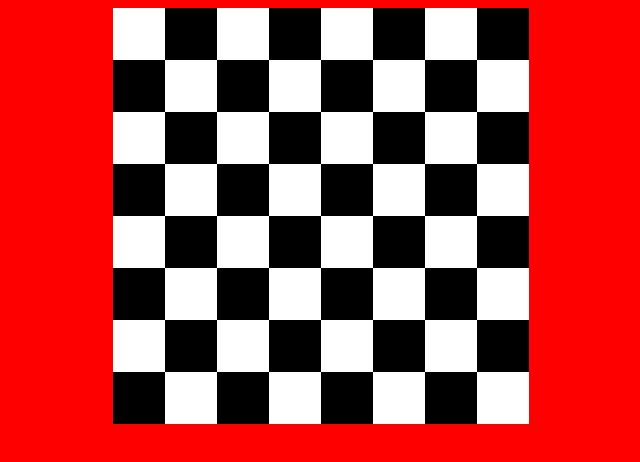
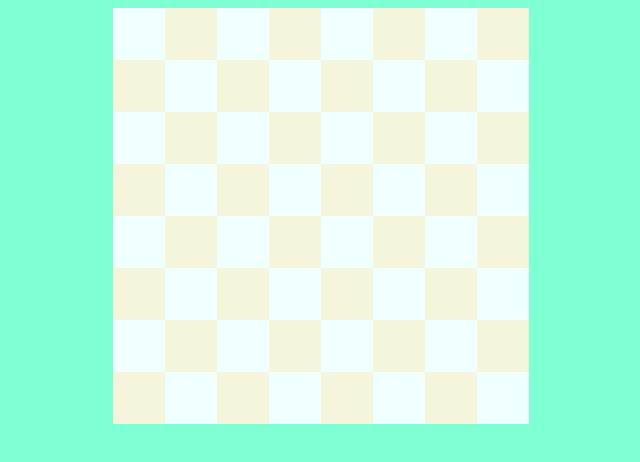
Before and after one commit to Pavan5230/Practice3, a plain HTML site: page index.html in a window 1280 px wide. Shown: the whole page, without its empty margins (350-990 px from the left). Drawn offline with Linux system fonts and the light colour scheme.

Commit message:
Update index.html

```diff
--- a/index.html
+++ b/index.html
@@ -3,7 +3,7 @@
 <head>
     <style>
     	body{
-    		background-color: red;
+    		background-color: #7FFFD4;
     	}
         .chessboard {
             border-collapse: collapse;
@@ -17,11 +17,11 @@
         }
 
         .white {
-            background-color: white;
+            background-color: #F0FFFF;
         }
 
         .black {
-            background-color: black;
+            background-color: #F5F5DC;
         }
     </style>
 </head>
```
